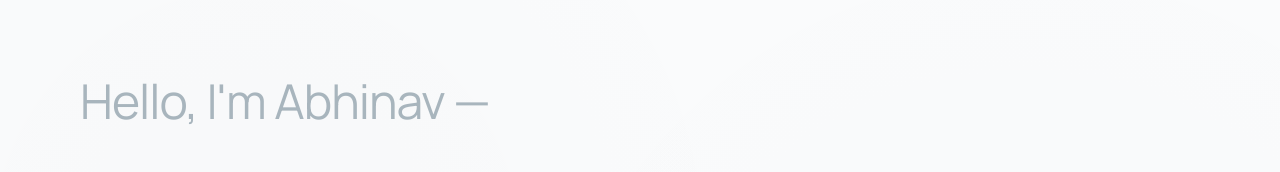
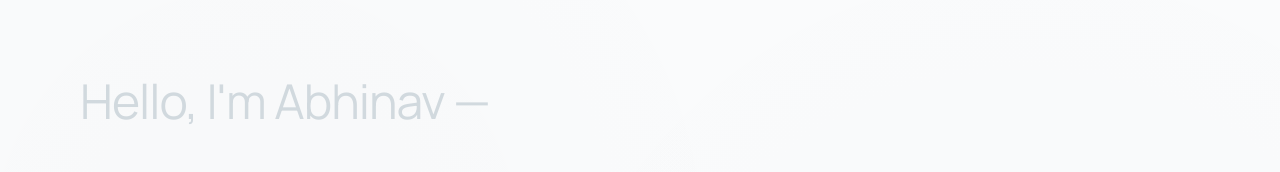
Before and after one commit to abgneudev/Portfolio, a React (Vite) app: page / in a window 1280 px wide. Shown: the part 167-339 px from the top of the page. Built offline with nearby package versions, Linux system fonts and the light colour scheme.

Commit message:
reduced grey strength for hero title

```diff
--- a/src/pages/HomePage/HomePage.module.css
+++ b/src/pages/HomePage/HomePage.module.css
@@ -103,7 +103,7 @@
   font-weight: 400;
   line-height: 1.3;
   margin: 0 0 32px 0;
-  color: var(--color-gray-400);
+  color: var(--color-gray-300);
 }
 
 .typingText {
```
